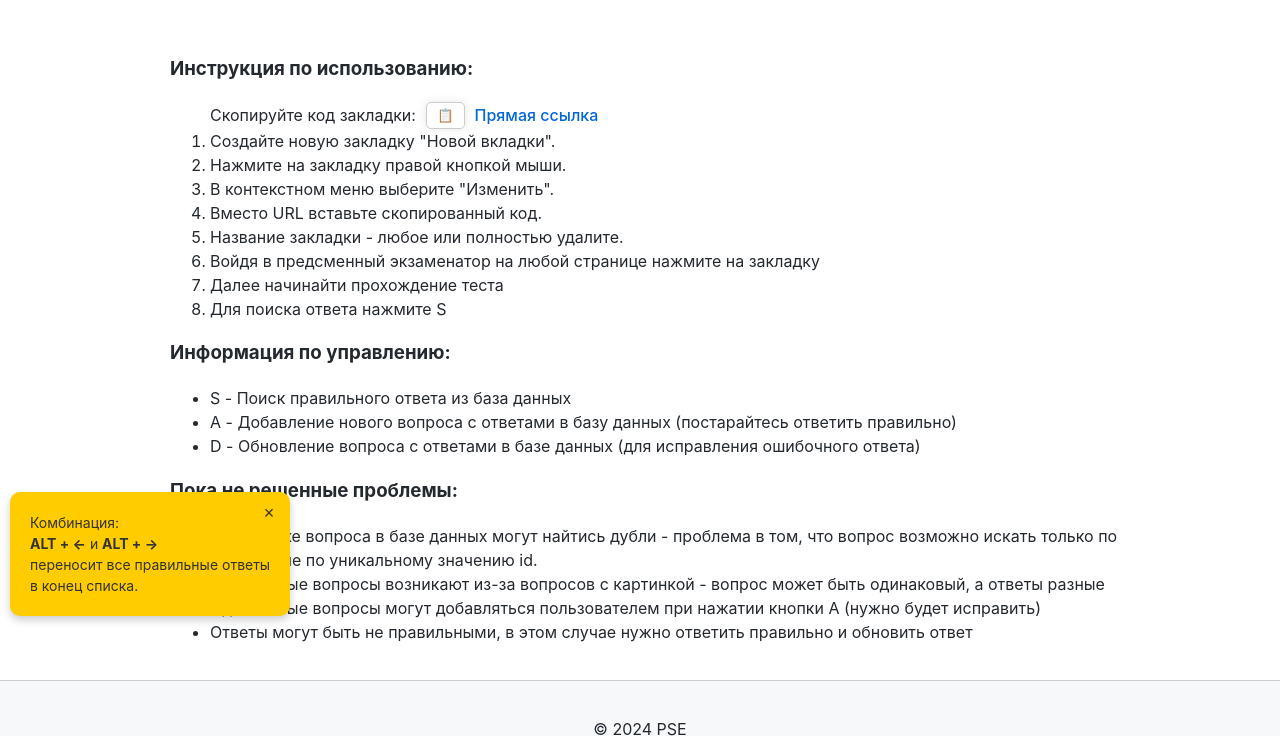
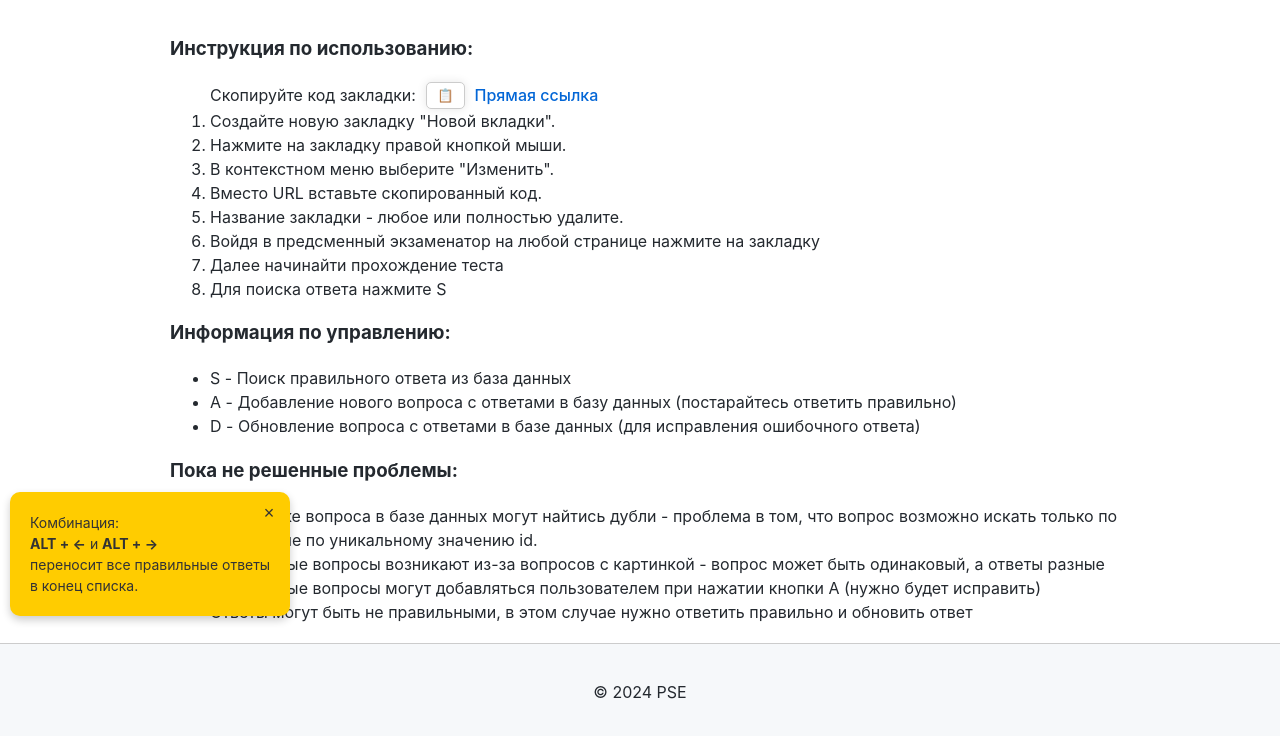
Before and after one commit to mikey-semy/pse-backend, a FastAPI app: page /auto_search in a window 1280 px wide. Shown: the part 64-800 px from the top of the page. Run offline with FastAPI, Linux system fonts and the light colour scheme; some libraries are stand-ins or nearby versions.

Commit message:
"Updated main.css and alert.html: changed padding in .content class, added localStorage check and set in alert script"

```diff
--- a/app/static/styles/main.css
+++ b/app/static/styles/main.css
@@ -59,7 +59,8 @@ body {
 }
 
 .content {
-  padding: 20px;
+  padding: 0 20px;
+
 }
 
 h1 {
--- a/app/templates/includes/alert/alert.html
+++ b/app/templates/includes/alert/alert.html
@@ -6,7 +6,14 @@
     в конец списка.
 </div>
 <script>
+    // Проверяем, было ли уведомление уже показано
+    if (!localStorage.getItem('alertShown')) {
+        document.getElementById('alert').style.display = 'block';
+    }
+
     function closeAlert() {
         document.getElementById('alert').style.display = 'none';
+        // Сохраняем информацию о том, что уведомление было показано
+        localStorage.setItem('alertShown', 'true');
     }
 </script>
```
